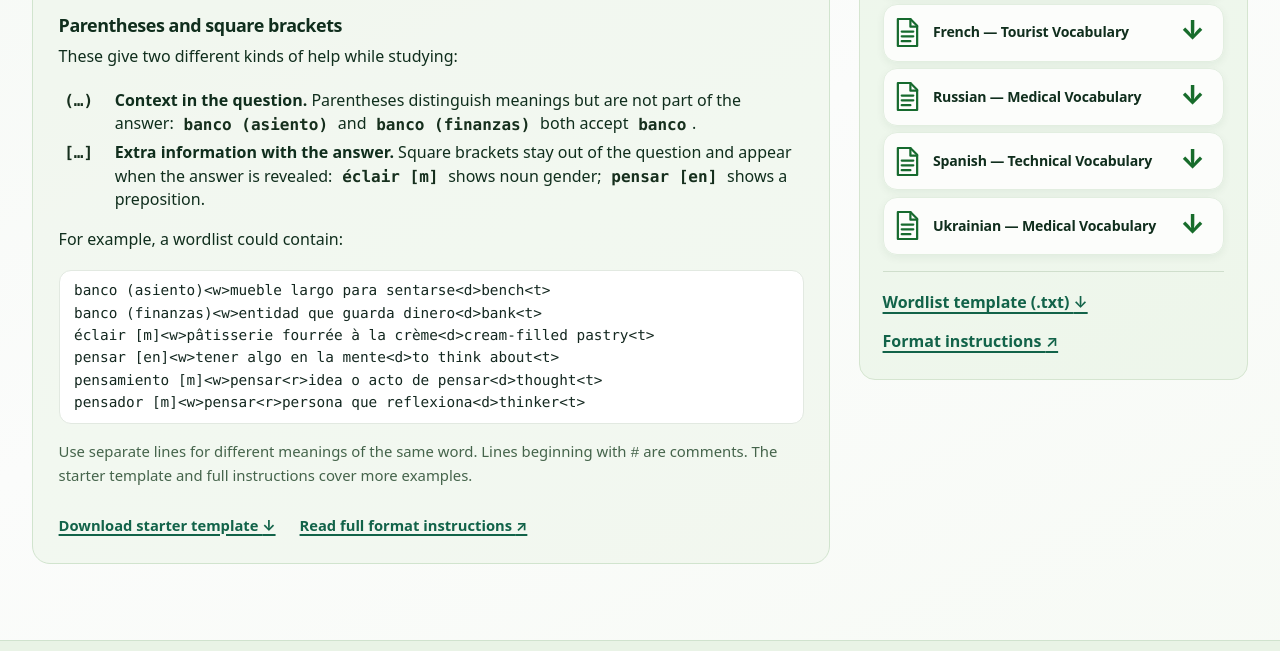
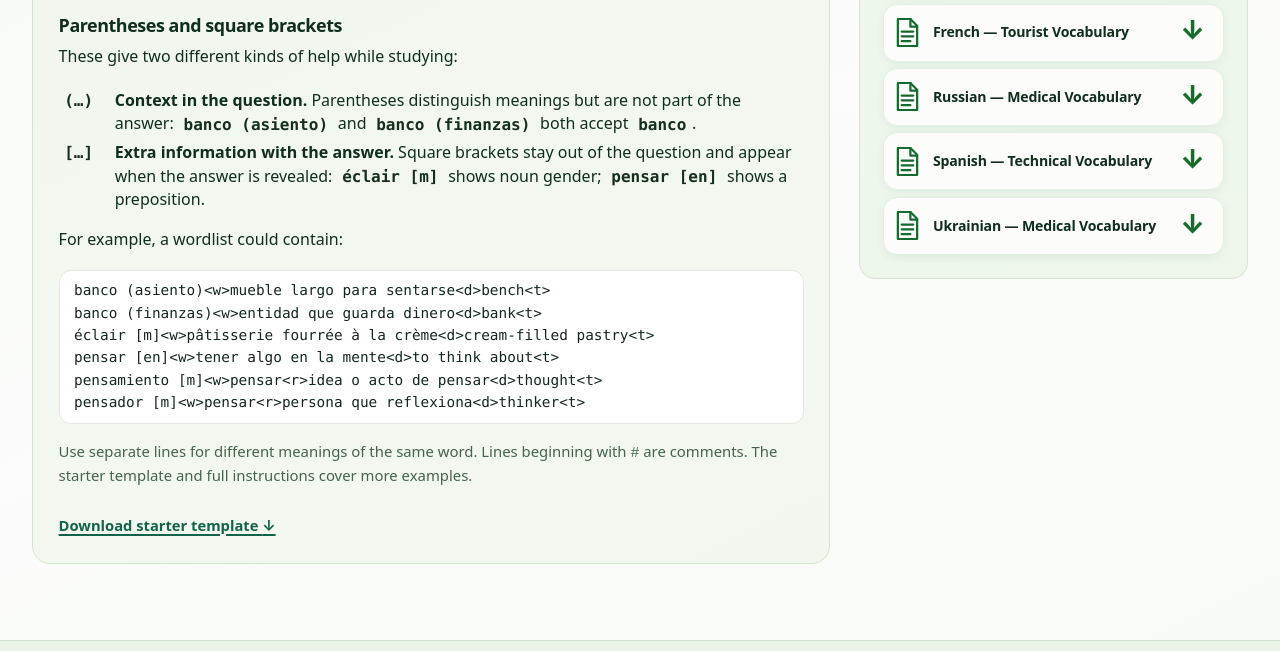
Before and after one commit to VekaraCodes/vekaracodes.github.io, a plain HTML site: page lexicontritrainer/wordlists/index.html in a window 1280 px wide. Shown: the part 766-1417 px from the top of the page. Drawn offline with Linux system fonts and the light colour scheme.

Commit message:
Update index.html

```diff
--- a/lexicontritrainer/wordlists/index.html
+++ b/lexicontritrainer/wordlists/index.html
@@ -75,7 +75,6 @@ pensador [m]&lt;w&gt;pensar&lt;r&gt;persona que reflexiona&lt;d&gt;thinker&lt;t&
 <p class="wl-small">Use separate lines for different meanings of the same word. Lines beginning with <code>#</code> are comments. The starter template and full instructions cover more examples.</p>
 <div class="wl-resource-links">
 <a download="" href="wordlist-template.txt">Download starter template <span aria-hidden="true">↓</span></a>
-<a href="README.md">Read full format instructions <span aria-hidden="true">↗</span></a>
 </div>
 </section>
 </div>
@@ -132,11 +131,6 @@ pensador [m]&lt;w&gt;pensar&lt;r&gt;persona que reflexiona&lt;d&gt;thinker&lt;t&
 </article>
 </div>
 </div>
-<div class="wl-library-footer">
-<p>Make your own list?</p>
-<a download="" href="wordlist-template.txt">Wordlist template (.txt) <span aria-hidden="true">↓</span></a>
-<a href="README.md">Format instructions <span aria-hidden="true">↗</span></a>
-</div>
 </aside>
 </div>
 </main>
```
